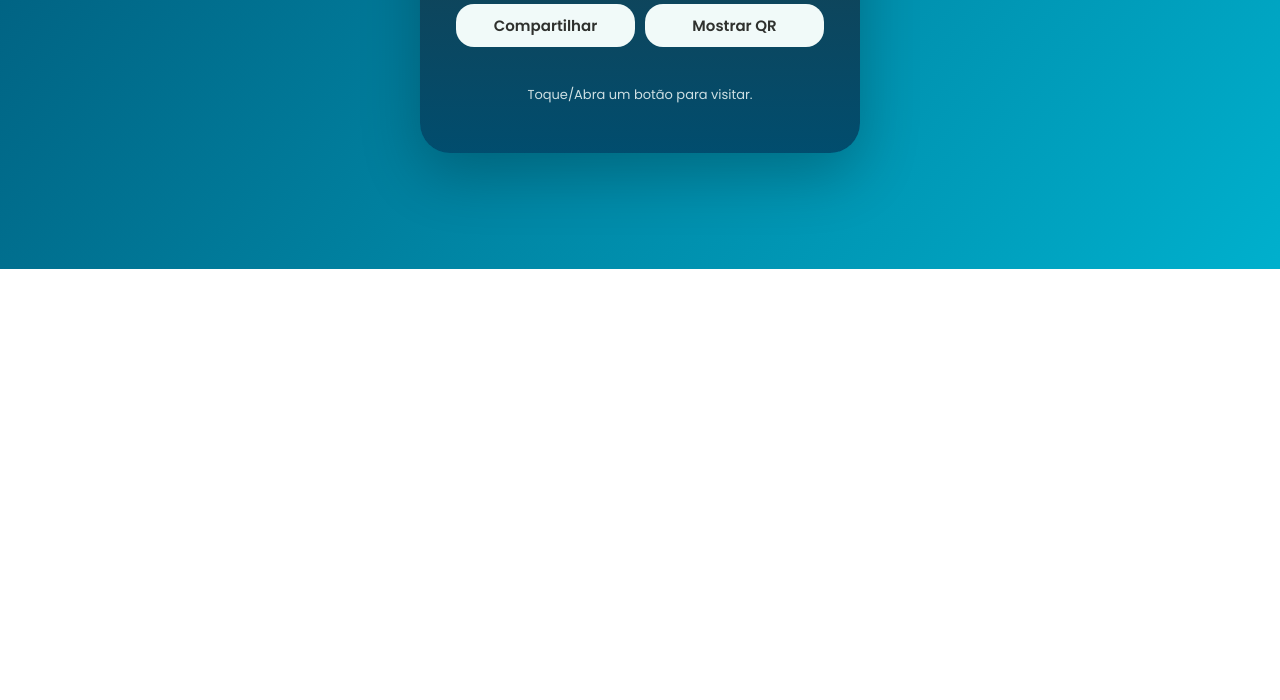
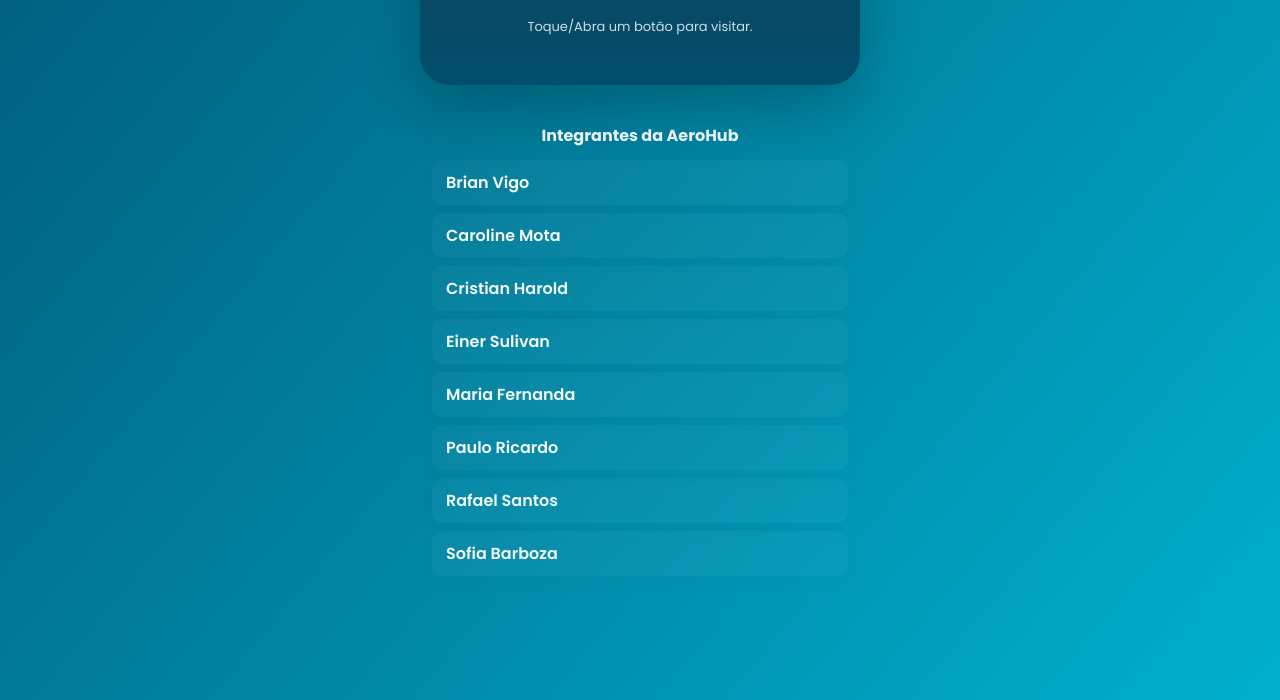
Before and after one commit to carolmotaz/AeroHub-Link, a plain HTML site: page index.html in a window 1280 px wide. Shown: the part 531-1231 px from the top of the page. Before the commit the page ends 800 px from the top, so only its background shows below. Drawn offline with Linux system fonts and the light colour scheme.

Commit message:
Atualização membros

```diff
--- a/index.html
+++ b/index.html
@@ -12,8 +12,6 @@
   <link rel="stylesheet" href="https://cdnjs.cloudflare.com/ajax/libs/font-awesome/6.4.0/css/all.min.css" crossorigin="anonymous" referrerpolicy="no-referrer" />
 </head>
 <body>
-
-
 
   <div class="card">
 
@@ -147,8 +145,39 @@
     </script>
 
     <p class="info">Toque/Abra um botão para visitar.</p>
+  </div> <!-- fecha .card -->
 
-  </div>
+  <!-- Seção de membros: lista simples (nome + LinkedIn) — ficará abaixo do card -->
+  <section id="membersSection" class="members-section" aria-label="Integrantes com LinkedIn">
+    <h3 class="members-section-title">Integrantes da AeroHub</h3>
+    <ul class="members-list">
+      <li><a href="https://www.linkedin.com/in/brian-vigo/" target="_blank" rel="noopener">Brian Vigo</a></li>
+      <li><a href="https://www.linkedin.com/in/carolinesilva-mota/" target="_blank" rel="noopener">Caroline Mota</a></li>
+      <li><a href="https://www.linkedin.com/in/cristian-harold10/" target="_blank" rel="noopener">Cristian Harold</a></li>
+      <li><a href="https://www.linkedin.com/in/einer-sulivan/" target="_blank" rel="noopener">Einer Sulivan</a></li>
+      <li><a href="https://www.linkedin.com/in/maria-fernanda-falcao/" target="_blank" rel="noopener">Maria Fernanda</a></li>
+      <li><a href="https://www.linkedin.com/in/pauloricardoab/" target="_blank" rel="noopener">Paulo Ricardo</a></li>
+      <li><a href="https://www.linkedin.com/in/rafael-santos-45b365235/" target="_blank" rel="noopener">Rafael Santos</a></li>
+      <li><a href="https://www.linkedin.com/in/sofiatorquato/" target="_blank" rel="noopener">Sofia Barboza</a></li>
+    </ul>
+  </section>
+
+  <!-- reveal lazy: adiciona .in-view quando a seção entra na viewport -->
+  <script>
+    (function () {
+      const section = document.getElementById('membersSection');
+      if (!section) return;
+      const io = new IntersectionObserver((entries, obs) => {
+        entries.forEach(entry => {
+          if (entry.isIntersecting) {
+            section.classList.add('in-view');
+            obs.unobserve(section);
+          }
+        });
+      }, { threshold: 0.12 });
+      io.observe(section);
+    })();
+  </script>
 
 </body>
 </html>
--- a/style.css
+++ b/style.css
@@ -15,11 +15,13 @@
 
 body {
   background: linear-gradient(130deg, var(--azul-escuro), var(--ciano));
-  height: 100vh;
+  min-height: 100vh;
   display: flex;
-  justify-content: center;
-  align-items: center;
-  overflow: hidden;
+  flex-direction: column;      /* <--- mudar aqui para empilhar verticalmente */
+  justify-content: flex-start;
+  align-items: center;         /* centra horizontalmente */
+  padding: 48px 12px;
+  overflow-y: auto;
   position: relative;
 }
 
@@ -47,6 +49,7 @@ body {
   text-align: center;
   box-shadow: 0px 22px 60px rgba(0, 0, 0, 0.24);
   z-index: 2;
+  margin: 0 auto 18px;
 }
 
 /* Logo e titulos */
@@ -253,3 +256,84 @@ h1 {
   cursor: pointer;
   padding: 6px;
 }
+
+/* links que envolvem cada mini-card */
+.member-link {
+  display: block;
+  text-decoration: none;
+  color: inherit;
+  border-radius: 10px;
+  transition: transform 160ms ease, box-shadow 160ms ease, background-color 160ms ease;
+}
+.member-link:hover {
+  transform: translateY(-4px);
+  box-shadow: 0 10px 24px rgba(1,77,110,0.06);
+  background: rgba(255,255,255,0.02);
+}
+
+/* garante que o .member dentro do link ocupe 100% da área clicável */
+.member-link .member {
+  width: 100%;
+  box-sizing: border-box;
+  padding-right: 8px; /* espaço para o ícone linkedin */
+}
+
+/* ícone linkedin já presente à direita */
+.member-link .fab.fa-linkedin {
+  flex: 0 0 20px;
+  align-self: center;
+}
+
+/* Ajustes responsivos e centralização / permitir scroll para revelar membros */
+/* substituir regras de body/card para permitir página rolável e centrar card no topo */
+body {
+  background: linear-gradient(130deg, var(--azul-escuro), var(--ciano));
+  min-height: 100vh;
+  display: flex;
+  flex-direction: column;      /* <--- mudar aqui para empilhar verticalmente */
+  justify-content: flex-start;
+  align-items: center;         /* centra horizontalmente */
+  padding: 48px 12px;
+  overflow-y: auto;
+  position: relative;
+}
+
+/* garante que o card fique centralizado e com margem inferior para rolagem */
+.card {
+  margin: 0 auto 18px;
+  width: 100%;
+  max-width: 440px;
+  box-sizing: border-box;
+}
+
+/* seção de membros (fora do card) - inicialmente escondida e aparece ao rolar */
+.members-section {
+  width: 100%;
+  max-width: 440px; /* manter mesma largura do card para ficar alinhado */
+  margin: 8px auto 64px;
+  padding: 12px;
+  box-sizing: border-box;
+  opacity: 0;
+  transform: translateY(10px);
+  transition: opacity 420ms cubic-bezier(.2,.9,.2,1), transform 420ms cubic-bezier(.2,.9,.2,1);
+  pointer-events: none;
+}
+.members-section.in-view {
+  opacity: 1;
+  transform: translateY(0);
+  pointer-events: auto;
+}
+
+/* título e lista simples */
+.members-section-title { color: var(--branco-gelo); text-align: center; margin-bottom: 12px; font-size: 16px; }
+.members-list { list-style: none; margin: 0; padding: 0; display: flex; flex-direction: column; gap: 8px; }
+.members-list li { background: rgba(255,255,255,0.03); border-radius: 10px; padding: 10px 14px; box-shadow: 0 6px 18px rgba(1,77,110,0.03); }
+.members-list a { color: var(--branco-gelo); text-decoration: none; font-weight: 600; display: block; }
+.members-list a:hover { text-decoration: underline; transform: translateY(-2px); }
+
+/* responsivo: ajustar paddings */
+@media (max-width: 720px) {
+  .card { width: 92%; padding: 24px 18px; }
+  .members-section { max-width: 92%; margin: 12px auto 48px; padding: 10px; }
+  .members-list li { padding: 10px 12px; font-size: 15px; }
+}
```
